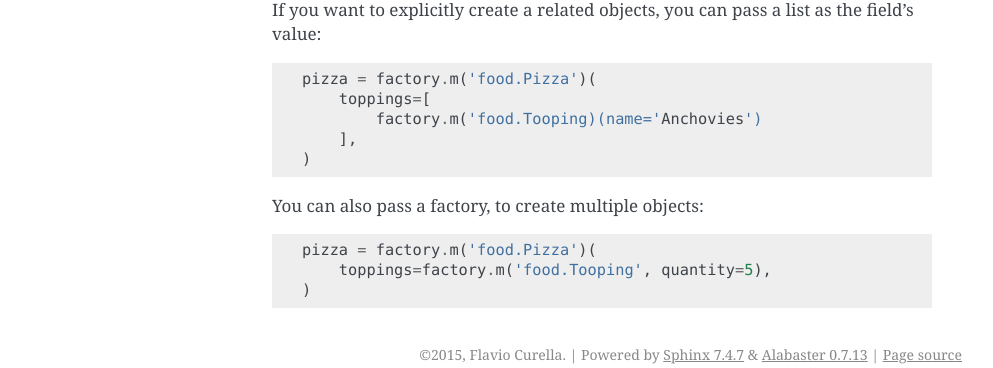
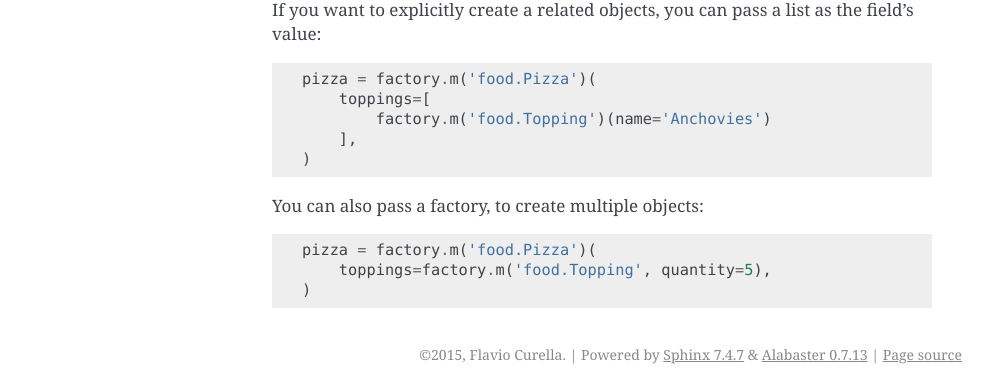
Before and after one commit to fcurella/django-fakery, a Sphinx documentation site: the page built from docs/relationships.rst, in a window 1280 px wide. Shown: the part 539-907 px from the top of the page, without its empty margins (148-1141 px from the left). Built offline with Sphinx 7.4.7, drawn with Linux system fonts in a browser that asks for light colours.

Commit message:
fix typo in docs

```diff
--- a/README.rst
+++ b/README.rst
@@ -103,7 +103,7 @@ If you want to explicitly create a related objects, you can pass a list as the f
 
     pizza = factory.m('food.Pizza')(
         toppings=[
-            factory.m('food.Tooping)(name='Anchovies')
+            factory.m('food.Topping')(name='Anchovies')
         ],
     )
 
@@ -112,7 +112,7 @@ You can also pass a factory, to create multiple objects:
 .. code-block:: python
 
     pizza = factory.m('food.Pizza')(
-        toppings=factory.m('food.Tooping', quantity=5),
+        toppings=factory.m('food.Topping', quantity=5),
     )
 
 Lazies
--- a/docs/relationships.rst
+++ b/docs/relationships.rst
@@ -27,7 +27,7 @@ If you want to explicitly create a related objects, you can pass a list as the f
 
     pizza = factory.m('food.Pizza')(
         toppings=[
-            factory.m('food.Tooping)(name='Anchovies')
+            factory.m('food.Topping')(name='Anchovies')
         ],
     )
 
@@ -36,5 +36,5 @@ You can also pass a factory, to create multiple objects:
 .. code-block:: python
 
     pizza = factory.m('food.Pizza')(
-        toppings=factory.m('food.Tooping', quantity=5),
+        toppings=factory.m('food.Topping', quantity=5),
     )
```
